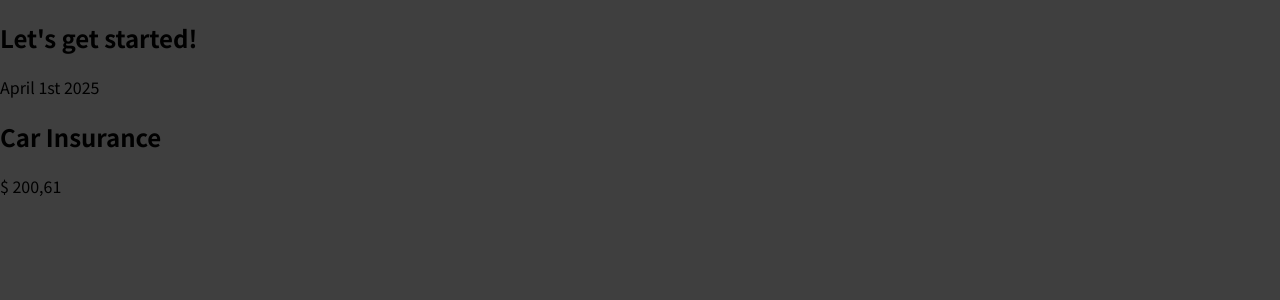
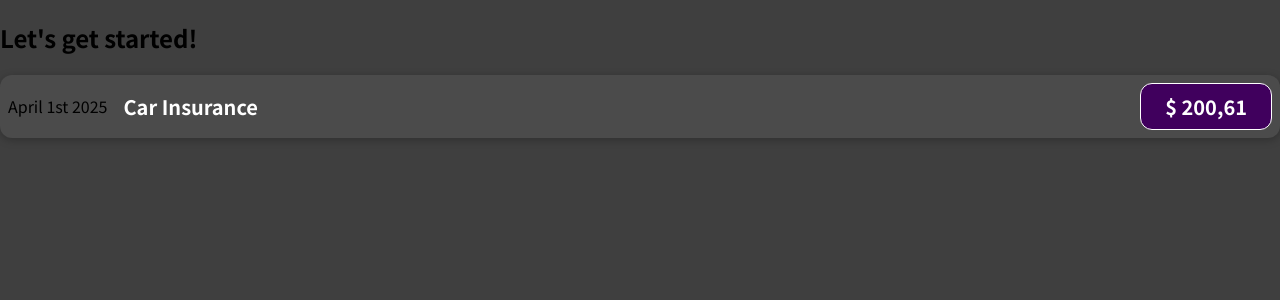
Before and after one commit to filipecamargos/React-App-Expenser-Tracker, a JavaScript app: page / in a window 1280 px wide. Shown: the top 300 px of the page. Built offline with nearby package versions, Linux system fonts and the light colour scheme.

Commit message:
Adding style

```diff
--- /dev/null
+++ b/src/components/ExpenseItem.css
@@ -0,0 +1,54 @@
+.expense-item {
+    display: flex;
+    justify-content: space-between;
+    align-items: center;
+    box-shadow: 0 2px 8px rgba(0, 0, 0, 0.25);
+    padding: 0.5rem;
+    margin: 1rem 0;
+    border-radius: 12px;
+    background-color: #4b4b4b;
+}
+
+.expense-item__description {
+    display: flex;
+    flex-direction: column;
+    gap: 1rem;
+    align-items: flex-end;
+    flex-flow: column-reverse;
+    justify-content: flex-start;
+    flex: 1;
+}
+
+.expense-item h2 {
+    color: #3a3a3a;
+    font-size: 1rem;
+    flex: 1;
+    margin: 0 1rem;
+    color: white;
+}
+
+.expense-item__price {
+    font-size: 1rem;
+    font-weight: bold;
+    color: white;
+    background-color: #40005d;
+    border: 1px solid white;
+    padding: 0.5rem;
+    border-radius: 12px;
+}
+
+@media (min-width: 580px) {
+    .expense-item__description {
+        flex-direction: row;
+        align-items: center;
+        justify-content: flex-start;
+        flex: 1;
+    }
+    .expense-item__description h2 {
+        font-size: 1.25rem;
+    }
+    .expense-item__price {
+        font-size: 1.25rem;
+        padding: 0.5rem 1.5rem;
+    }
+}
--- a/src/components/ExpenseItem.js
+++ b/src/components/ExpenseItem.js
@@ -1,11 +1,13 @@
+import './ExpenseItem.css'
+
 function ExpenseItem() {
   return (
-    <div>
+    <div className="expense-item">
       <div>April 1st 2025</div>
-      <div>
+      <div className="expense-item__description">
         <h2>Car Insurance</h2>
+        <div className="expense-item__price">$ 200,61</div>
       </div>
-      <div>$ 200,61</div>
     </div>
   );
 }
```
